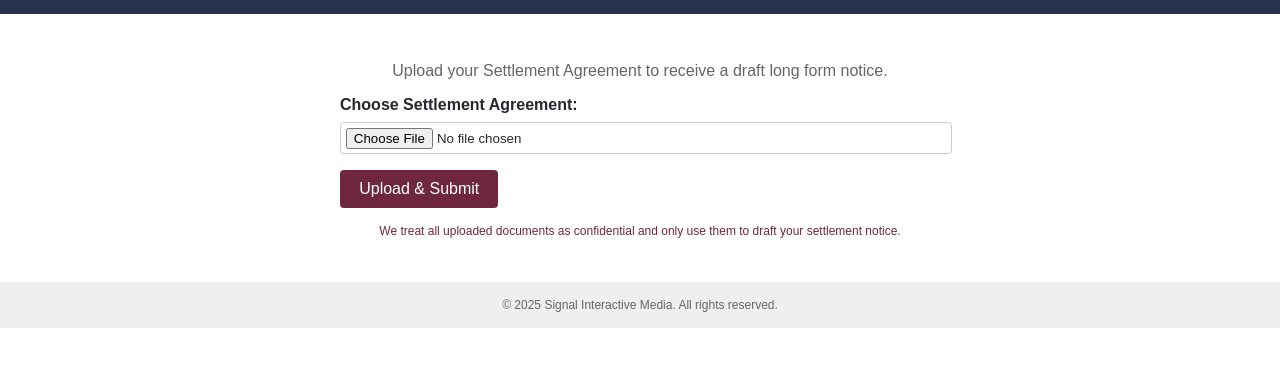
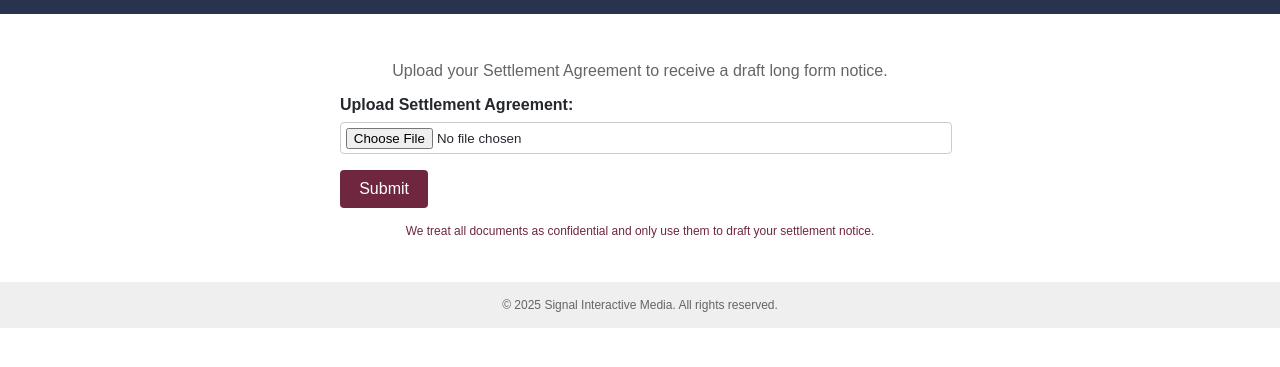
Before and after one commit to Wheaties71/settlement-notice-site, a plain HTML site: page index.html in a window 1280 px wide. Shown: the part 149-516 px from the top of the page. Drawn offline with Linux system fonts and the light colour scheme.

Commit message:
Update index.html

```diff
--- a/index.html
+++ b/index.html
@@ -85,12 +85,12 @@
       Upload your Settlement Agreement to receive a draft long form notice.
     </p>
     <form action="https://primary-production-5bb2b.up.railway.app/webhook/dffa7dde-c90a-4893-b26c-64869fadd722" method="POST" enctype="multipart/form-data">
-      <label for="settlementFile">Choose Settlement Agreement:</label>
+      <label for="settlementFile">Upload Settlement Agreement:</label>
       <input type="file" id="settlementFile" name="settlementFile" accept=".pdf,.doc,.docx,.txt" required>
-      <button type="submit">Upload & Submit</button>
+      <button type="submit">Submit</button>
     </form>
     <p class="disclaimer">
-      We treat all uploaded documents as confidential and only use them to draft your settlement notice.
+      We treat all documents as confidential and only use them to draft your settlement notice.
     </p>
   </main>
   <footer>
```
